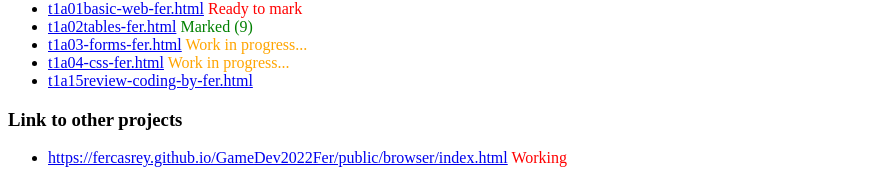
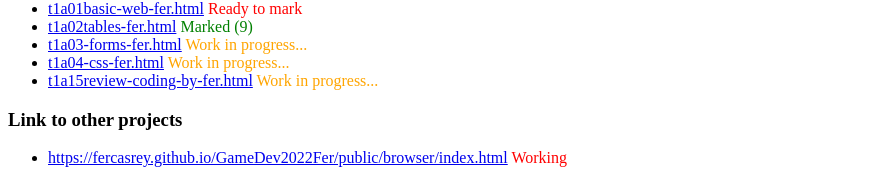
Before and after one commit to FerCasRey/GameDev2022Fer, a plain HTML site: page public/index.html in a window 1280 px wide. Shown: the part 441-610 px from the top of the page, without its empty margins (0-874 px from the left). Drawn offline with Linux system fonts and the light colour scheme.

Commit message:
Update index.html

```diff
--- a/public/index.html
+++ b/public/index.html
@@ -22,7 +22,7 @@
       <li><a href="https://fercasrey.github.io/GameDev2022Fer/public/t1a02tables-fer.html">t1a02tables-fer.html</a><span style=color:green> Marked (9)</span>
       <li><a href="https://fercasrey.github.io/GameDev2022Fer/public/t1a03-forms-fer.html">t1a03-forms-fer.html</a><span style=color:orange> Work in progress...</span>
       <li><a href="https://fercasrey.github.io/GameDev2022Fer/public/t1a04-css-fer.html">t1a04-css-fer.html</a><span style=color:orange> Work in progress...</span>
-      <li><a href="https://fercasrey.github.io/GameDev2022Fer/public/t1a15review-coding-by-fer.html">t1a15review-coding-by-fer.html</a>
+      <li><a href="https://fercasrey.github.io/GameDev2022Fer/public/t1a15review-coding-by-fer.html">t1a15review-coding-by-fer.html</a><span style=color:orange> Work in progress...</span>
 
     </ul>
     <h3>Link to other projects</h3>
```
